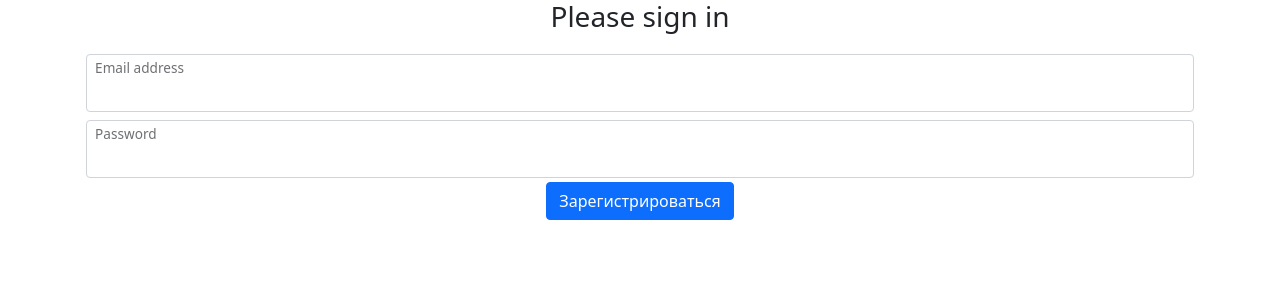
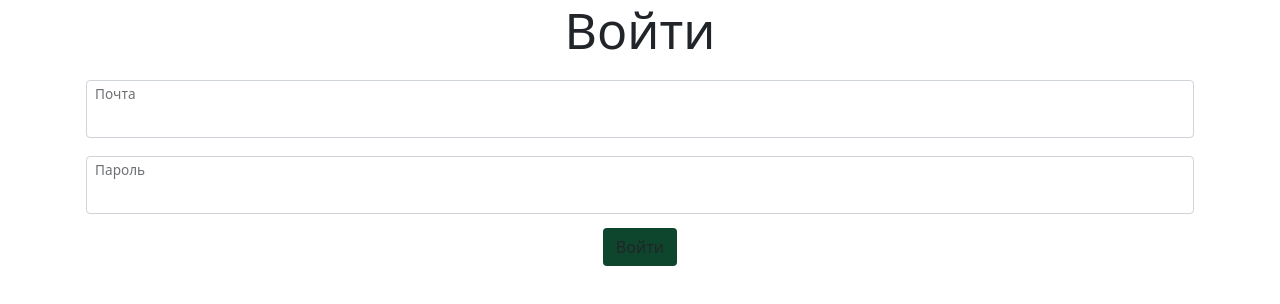
Before and after one commit to gay-club-blue-android/bfwebclient, a Vue app: page /auth in a window 1280 px wide. Shown: the top 304 px of the page. Built offline with nearby package versions, Linux system fonts and the light colour scheme.

Commit message:
done auth

```diff
--- a/src/components/ComponentAuth.vue
+++ b/src/components/ComponentAuth.vue
@@ -4,29 +4,29 @@
       <div class="container">
         <div class="row">
           <div class="col text-center">
-            <h1 class="h3 mb-3 fw-normal">Please sign in</h1>
+            <h1 class="h3 mb-3 fw-normal text-size">Войти</h1>
           </div>
         </div>
       </div>
 
-      <div class="container overflow-hidden">
+      <div class="container">
           <div class="col text-center">
             <div class="p-1 form-floating container">
               <Field name="email" rules="input-text-rule" :class="errors.email" class="form-control"
                      id="floatingInput" v-model="email"/>
-              <label for="floatingInput">Email address</label>
+              <label for="floatingInput">Почта</label>
             </div>
-              <div class="p-1 form-floating container">
+              <div class="p-1 form-floating container margin">
                 <Field name="password" rules="input-text-rule" :class="errors.password" class="form-control"
                        id="floatingPassword" v-model="password"/>
-                <label for="floatingPassword">Password</label>
+                <label for="floatingPassword">Пароль</label>
             </div>
           </div>
         </div>
-      <div class="container">
+      <div class="container margin">
         <div class="row">
           <div class="col text-center">
-            <button class="btn btn-primary" @click="authFarmer">Зарегистрироваться</button>
+            <button class="btn color" @click="authFarmer">Войти</button>
           </div>
         </div>
       </div>
@@ -127,7 +127,15 @@ export default {
   border-width: 1px;
   border-color: red !important;
 }
-
+.margin{
+  margin-top: 10px;
+}
+.color{
+  background: #0d462c;
+ }
+.text-size{
+  font-size: 50px;
+}
 .input-valid {
   outline: none !important;
   box-shadow: none !important;
```
